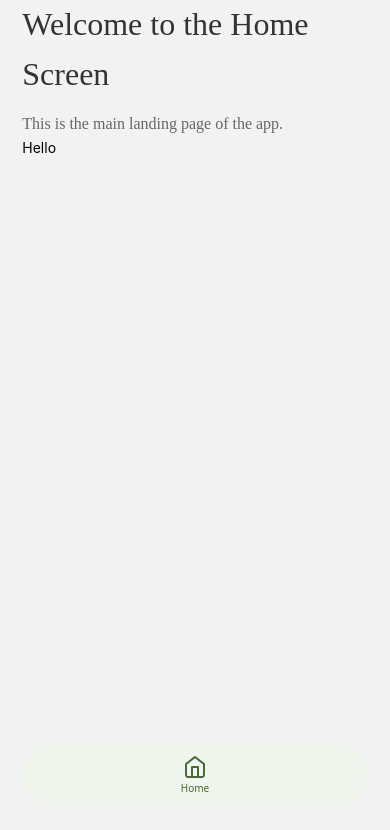
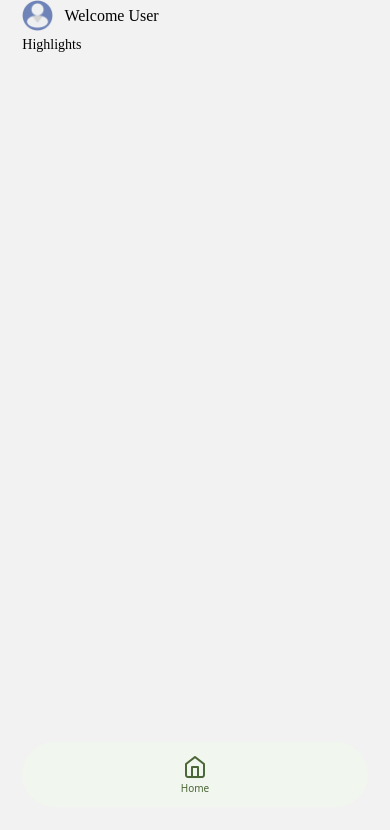
Before and after one commit to BrandandBeeyond/membership-bliss, a React Native app: screen /Home in a window 390 px wide. Shown: the top 830 px of the page. Built offline with nearby package versions, Linux system fonts and the light colour scheme.

Commit message:
pushing from home

```diff
--- a/assets/styles/globalStyle.js
+++ b/assets/styles/globalStyle.js
@@ -51,4 +51,10 @@ export const globalStyle = StyleSheet.create({
   px5: {
     paddingHorizontal: horizontalScale(5),
   },
+  cg5:{
+    columnGap: horizontalScale(5),
+  },
+  cg10:{
+    columnGap: horizontalScale(10),
+  }
 });
--- a/src/components/Topbar.jsx
+++ b/src/components/Topbar.jsx
@@ -1,43 +1,22 @@
-import React from 'react'
-import { SafeAreaView } from 'react-native-safe-area-context'
-import {Appbar} from  'react-native-paper'
+import React from 'react';
+import { Image, View } from 'react-native';
+import { SafeAreaView } from 'react-native-safe-area-context';
+import { globalStyle } from '../../assets/styles/globalStyle';
+import { verticalScale } from '../../assets/styles/Scaling';
+import Typography from './Typography';
 
 const Topbar = () => {
   return (
     <SafeAreaView>
-          <Appbar></Appbar>
+      <View style={[globalStyle.dflex, globalStyle.row,globalStyle.alignCenter,globalStyle.cg10]}>
+        <Image
+          source={require('../../assets/images/user.png')}
+          style={{ height: verticalScale(25), width: verticalScale(25) }}
+        />
+        <Typography variant='subtitle' weight='SemiBold'>Welcome User</Typography>
+      </View>
     </SafeAreaView>
-  )
-}
+  );
+};
 
-const styles = StyleSheet.create({
-  header: {
-    justifyContent: 'space-between',
-    alignItems: 'center',
-    position: 'relative',
-    height:verticalScale(60),
-  },
-  titleWrapper: {
-    position: 'absolute',
-    left: 0,
-    right: 0,
-    alignItems: 'center',
-    zIndex: -1,
-  },
-  title: {
-    fontSize: scaleFontSize(18),
-    fontWeight:'600',
-    color: '#010101',
-  },
-  actionsWrapper: {
-    flexDirection: 'row',
-    alignItems: 'center',
-  },
-  avatarWrapper: {
-    marginRight: 10,
-    justifyContent: 'center',
-    alignItems: 'center',
-  },
-});
-
-export default Topbar
+export default Topbar;
--- a/src/components/Typography.js
+++ b/src/components/Typography.js
@@ -22,36 +22,36 @@ const Typography = ({
 
 const styles = StyleSheet.create({
   h1: {
-    fontSize: scaleFontSize(32),
-    lineHeight: verticalScale(40),
+    fontSize: scaleFontSize(30),
+    lineHeight: verticalScale(38),
   },
   h2: {
-    fontSize: scaleFontSize(28),
-    lineHeight: verticalScale(36),
+    fontSize: scaleFontSize(26),
+    lineHeight: verticalScale(34),
   },
   h3: {
-    fontSize: scaleFontSize(24),
-    lineHeight: verticalScale(32),
+    fontSize: scaleFontSize(22),
+    lineHeight: verticalScale(30),
   },
   h4: {
-    fontSize: scaleFontSize(20),
-    lineHeight: verticalScale(28),
-  },
-  subtitle: {
     fontSize: scaleFontSize(18),
     lineHeight: verticalScale(26),
   },
-  body: {
+  subtitle: {
     fontSize: scaleFontSize(16),
     lineHeight: verticalScale(24),
   },
+  body: {
+    fontSize: scaleFontSize(14),
+    lineHeight: verticalScale(22),
+  },
   caption: {
-    fontSize: scaleFontSize(14),
-    lineHeight: verticalScale(20),
+    fontSize: scaleFontSize(12),
+    lineHeight: verticalScale(18),
   },
   small: {
-    fontSize: scaleFontSize(10),
-    lineHeight: verticalScale(14),
+    fontSize: scaleFontSize(8),
+    lineHeight: verticalScale(12),
   },
 });
 
--- /dev/null
+++ b/src/components/highlights/Highlights.jsx
@@ -0,0 +1,16 @@
+import React from 'react'
+import { View } from 'react-native'
+import { globalStyle } from '../../../assets/styles/globalStyle'
+import Typography from '../Typography';
+
+const Highlights = () => {
+  return (
+    <>
+      <View>
+            <Typography variant='body' weight='SemiBold' >Highlights</Typography>
+      </View>
+    </>
+  )
+}
+
+export default Highlights
--- a/src/screens/main/homescreen/HomeScreen.jsx
+++ b/src/screens/main/homescreen/HomeScreen.jsx
@@ -2,24 +2,17 @@ import React from 'react';
 import { SafeAreaView } from 'react-native-safe-area-context';
 import { globalStyle } from '../../../../assets/styles/globalStyle';
 import { ScrollView, Text, View } from 'react-native';
-import Typography from '../../../components/Typography';
+import Highlights from '../../../components/highlights/Highlights';
+import Topbar from '../../../components/Topbar';
+import Searchbar from 'react-native-paper';
 
 const HomeScreen = ({ navigation }) => {
   return (
-    <SafeAreaView style={globalStyle.px20}>
+    <SafeAreaView style={[globalStyle.px20, globalStyle.flex]}>
+      <Topbar navigation={navigation} />
+      {/* <Searchbar placeholder="Search" /> */}
       <ScrollView>
-        <Typography variant="h1" weight="Bold" color="#333">
-          Welcome to the Home Screen
-        </Typography>
-        <Typography
-          variant="body"
-          weight="Regular"
-          color="#666"
-          style={{ marginTop: 10 }}
-        >
-          This is the main landing page of the app.
-        </Typography>
-        <Text>Hello</Text>
+        <Highlights />
       </ScrollView>
     </SafeAreaView>
   );
```
Also changed, not shown: assets/images/user.png (added), 1 other file (tests, documents, lock files or other folders).
